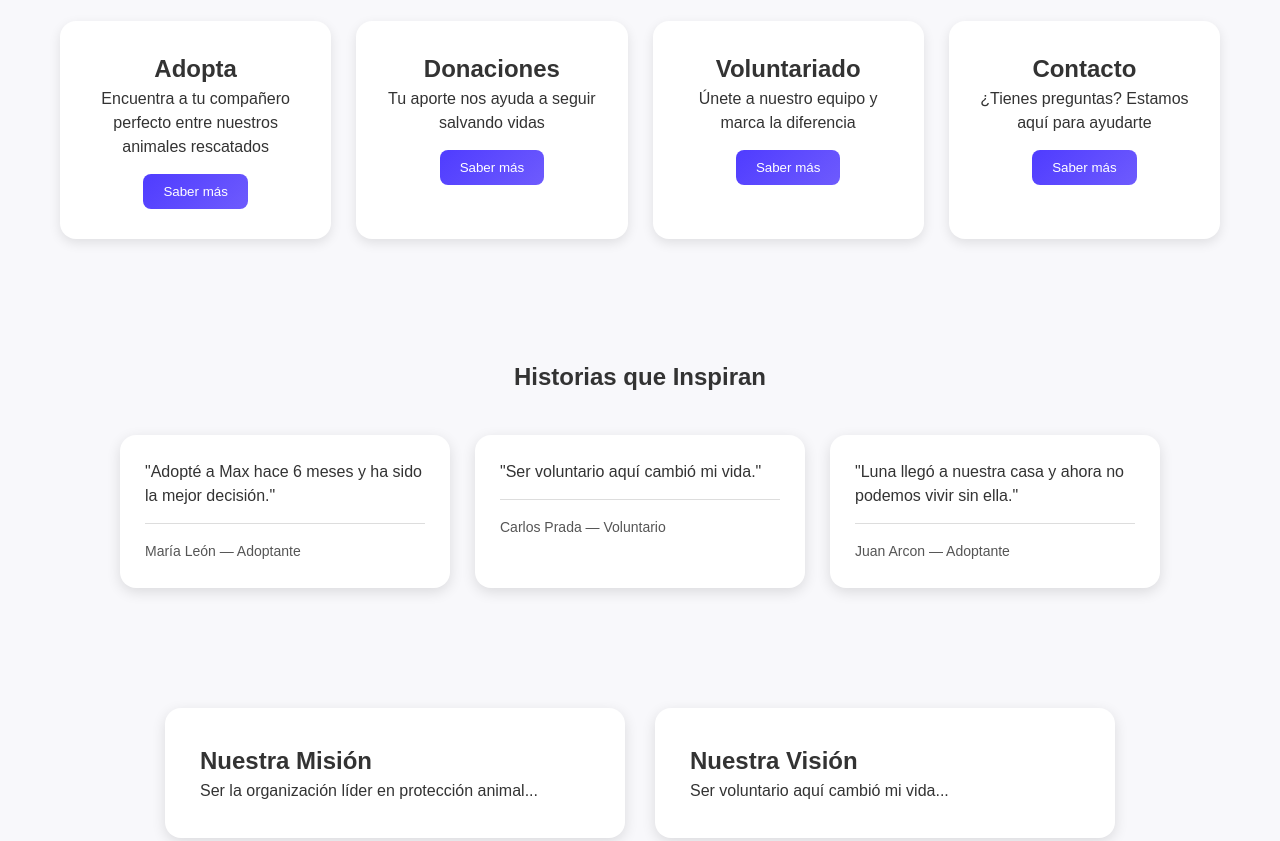
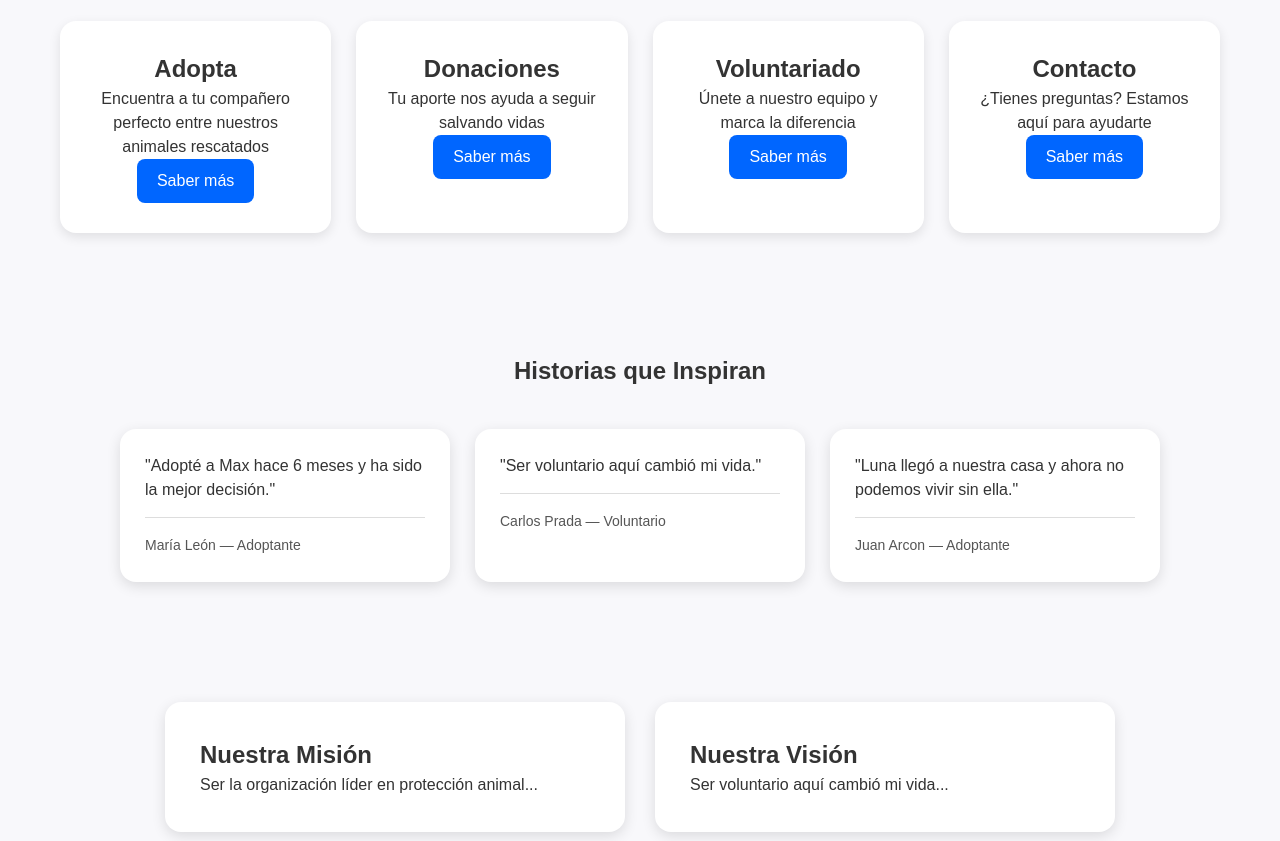
Before and after one commit to shirlyk89/Proyecto-HTML-CSS_SHIRLY-LEAL, a plain HTML site: page index.html in a window 1280 px wide. Shown: the part 960-1801 px from the top of the page. Drawn offline with Linux system fonts and the light colour scheme.

Commit message:
chore: Estilo CSS para los botones de adopcion

```diff
--- a/index.html
+++ b/index.html
@@ -40,25 +40,25 @@
         <div class="tarjeta1">
             <h2>Adopta</h2>
             <p>Encuentra a tu compañero perfecto entre nuestros animales rescatados</p>
-            <button>Saber más</button>
+            <a href="#contacto" class="btn">Saber más</a>
         </div>
 
         <div class="tarjeta2">
             <h2>Donaciones</h2>
             <p>Tu aporte nos ayuda a seguir salvando vidas</p>
-            <button>Saber más</button>
+            <a href="#contacto" class="btn">Saber más</a>
         </div>
 
         <div class="tarjeta3">
             <h2>Voluntariado</h2>
             <p>Únete a nuestro equipo y marca la diferencia</p>
-            <button>Saber más</button>
+             <a href="#contacto" class="btn">Saber más</a>
         </div>
 
         <div class="tarjeta4">
             <h2>Contacto</h2>
             <p>¿Tienes preguntas? Estamos aquí para ayudarte</p>
-            <button>Saber más</button>
+             <a href="#contacto" class="btn">Saber más</a>
         </div>
 
     </div>
@@ -210,7 +210,7 @@
     </div>
 </section>
 
-<section class="contacto">
+<section class="contacto" id="contacto">
 
     <div class="contacto-container">
 
--- a/style.css
+++ b/style.css
@@ -361,3 +361,31 @@ footer {
 .btn-volver:hover {
     background: #0048c2;
 }
+
+.btn {
+    display: inline-block;
+    padding: 10px 20px;
+    background: #0066ff;
+    color: #fff;
+    text-decoration: none; /* para que el <a> no tenga subrayado */
+    border-radius: 8px;
+    font-size: 16px;
+    border: none;
+    cursor: pointer;
+}
+
+.btn:hover {
+    background: #004ec7;
+}
+
+.btn-adoptar {
+   padding: 10px 22px;
+    border: 2px solid #0066ff;
+    color: #0066ff;
+    background: white;
+    border-radius: 6px;
+    text-decoration: none;
+    font-size: 15px;
+    cursor: pointer;
+
+}
```
